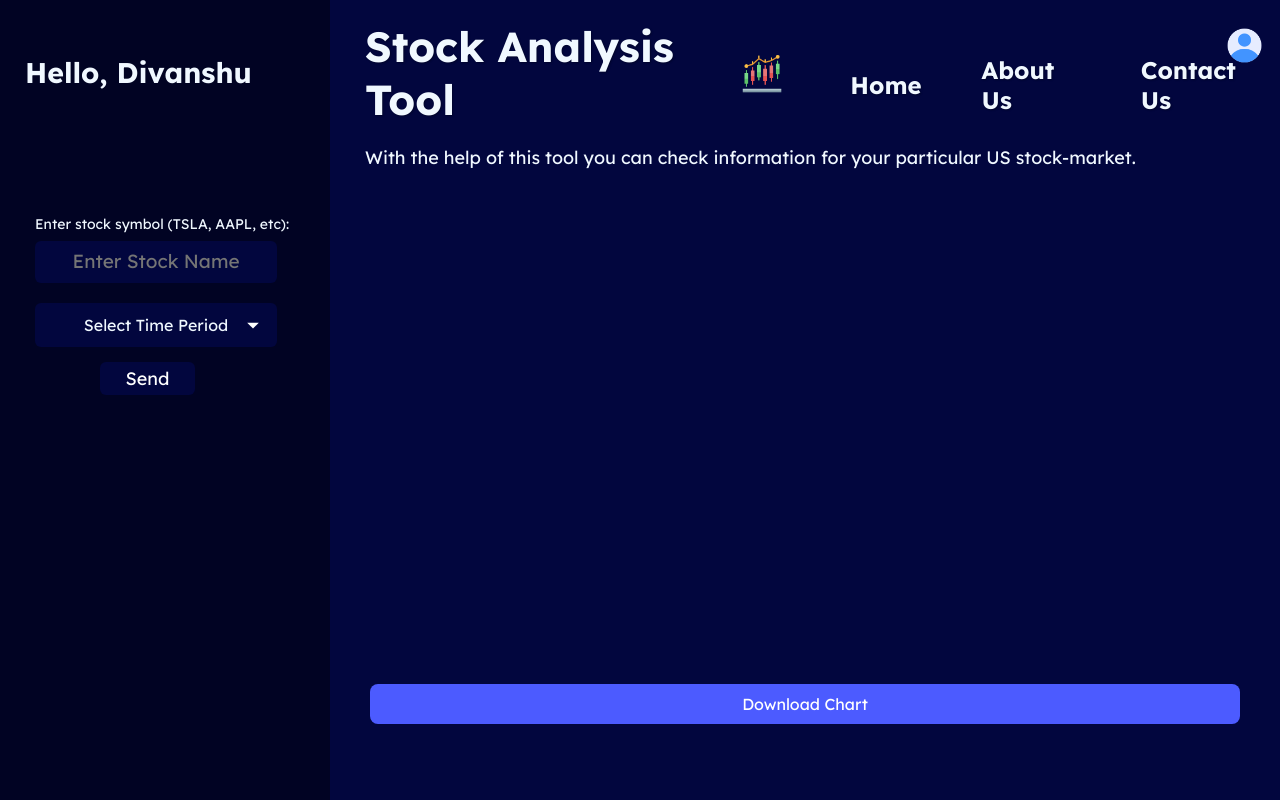
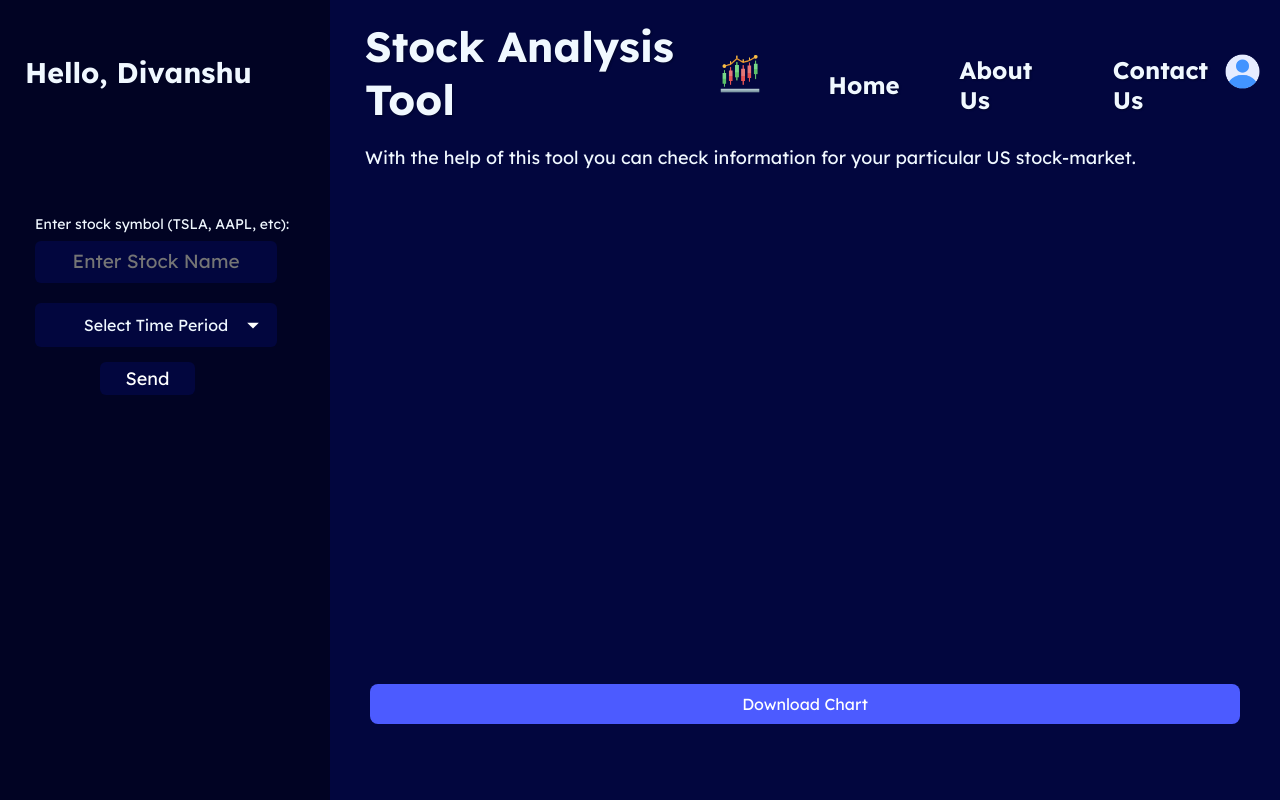
Before and after one commit to DivanshuNagpal/stock-analyser, a plain HTML site: page index.html in a window 1280 px wide. Drawn offline with nearby package versions, Linux system fonts and the light colour scheme.

Commit message:
UI Changes

```diff
--- a/index.html
+++ b/index.html
@@ -36,10 +36,10 @@
       <div class="header">
         Stock Analysis Tool
         <img src="stock-market.png" alt="candle-graph" class="candle" />
-        <a href="#"><img src="user.png" alt="user" class="userPfp" /></a>
         <a href="#" class="home">Home</a>
         <a href="#" class="home">About Us</a>
         <a href="#" class="home">Contact Us</a>
+        <a href="#"><img src="user.png" alt="user" class="userPfp" /></a>
       </div>
       <div class="main-text">
         With the help of this tool you can check information for your particular US stock-market.
--- a/style.css
+++ b/style.css
@@ -153,10 +153,10 @@ body {
     height: 35px;
     width: auto;
     /* padding: 8px;  */
-    position: absolute;
+    /* position: absolute; */
     right: 18px;
     top: 28px;
-    align-self: flex-start;
+    align-self: flex-end;
     transition: background-color 0.3s ease, color 0.3s ease;
 
 }
```
